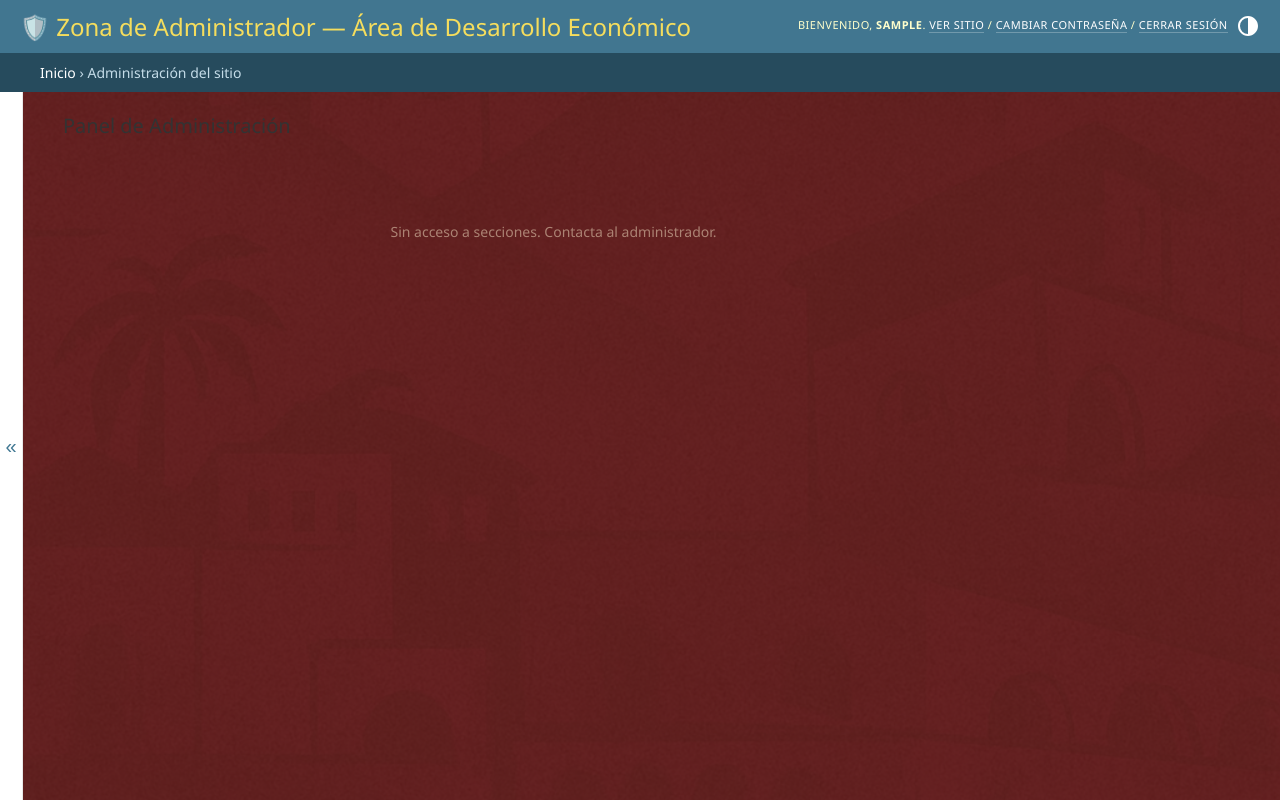
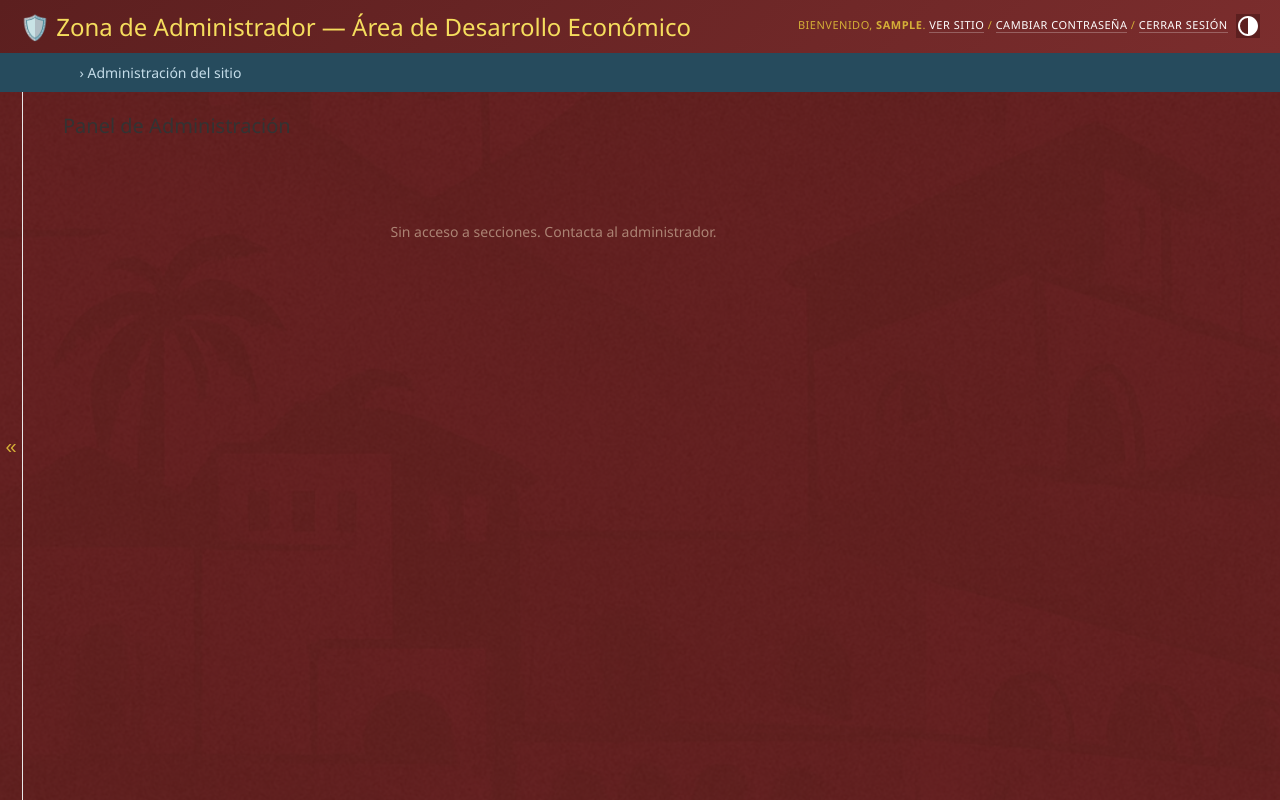
Before and after one commit to Jasongatobolador/convocatorias, a Django app: page /admin/ in a window 1280 px wide. Run offline with Django 5.2, Linux system fonts and the light colour scheme; the visitor is signed in with stand-in values (Sample User, id 1).

Commit message:
Update admin_custom.css

```diff
--- a/convocatorias/static/convocatorias/CSS/admin_custom.css
+++ b/convocatorias/static/convocatorias/CSS/admin_custom.css
@@ -1,6 +1,26 @@
 /* =========================
    FIXES GENERALES (AGREGADOS)
 ========================= */
+#header {
+    background: linear-gradient(135deg, #5c1f1f, #7b2d2d) !important;
+}
+
+:root,
+html[data-theme="light"],
+html[data-theme="dark"] {
+    --primary: #7b2d2d !important;
+    --secondary: #5c1f1f !important;
+    --header-bg: #5c1f1f !important;
+    --header-color: #d4af37 !important;
+    --link-fg: #d4af37 !important;
+    --body-bg: transparent !important;
+}
+
+body {
+    background-color: #5c1f1f !important;
+}
+
+
 
 /* Evitar que elementos se corten */
 .module {
```
